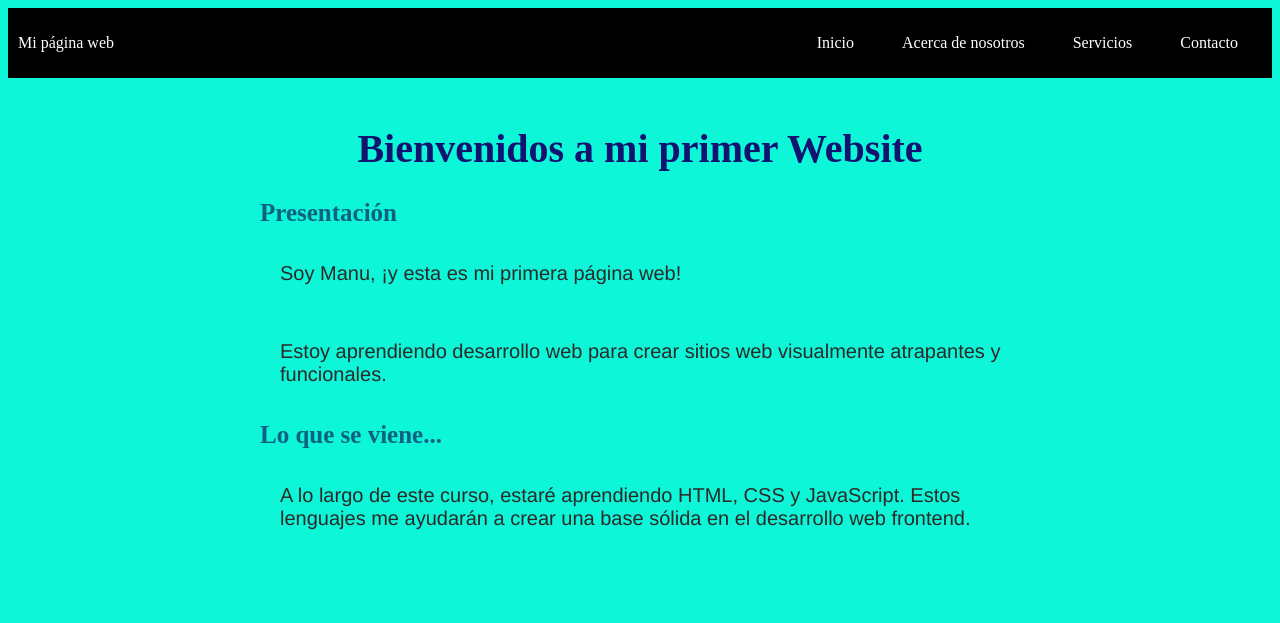
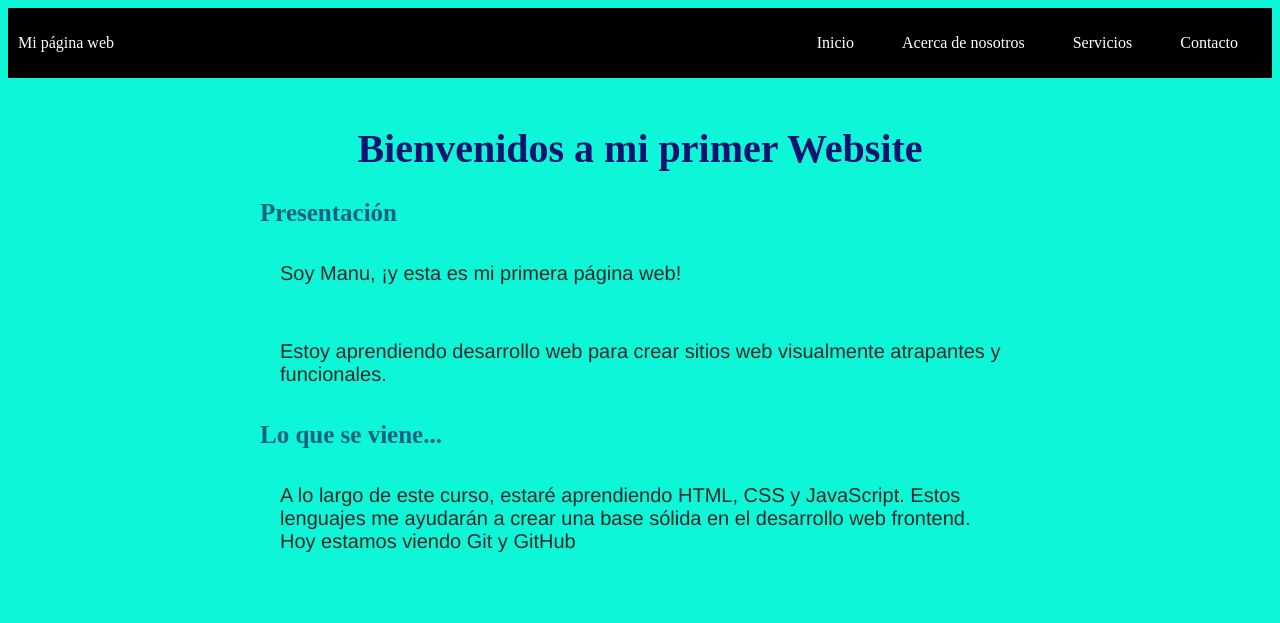
Before and after one commit to ManuChate/mirepositorioremoto, a plain HTML site: page index.html in a window 1280 px wide. Shown: the top 623 px of the page. Drawn offline with Linux system fonts and the light colour scheme.

Commit message:
agregue texto en p despues de h2

```diff
--- a/index.html
+++ b/index.html
@@ -39,6 +39,7 @@
         <p>
           A lo largo de este curso, estaré aprendiendo HTML, CSS y JavaScript. Estos
           lenguajes me ayudarán a crear una base sólida en el desarrollo web frontend.
+          Hoy estamos viendo Git y GitHub
         </p>
       </section>
     </div>
```
